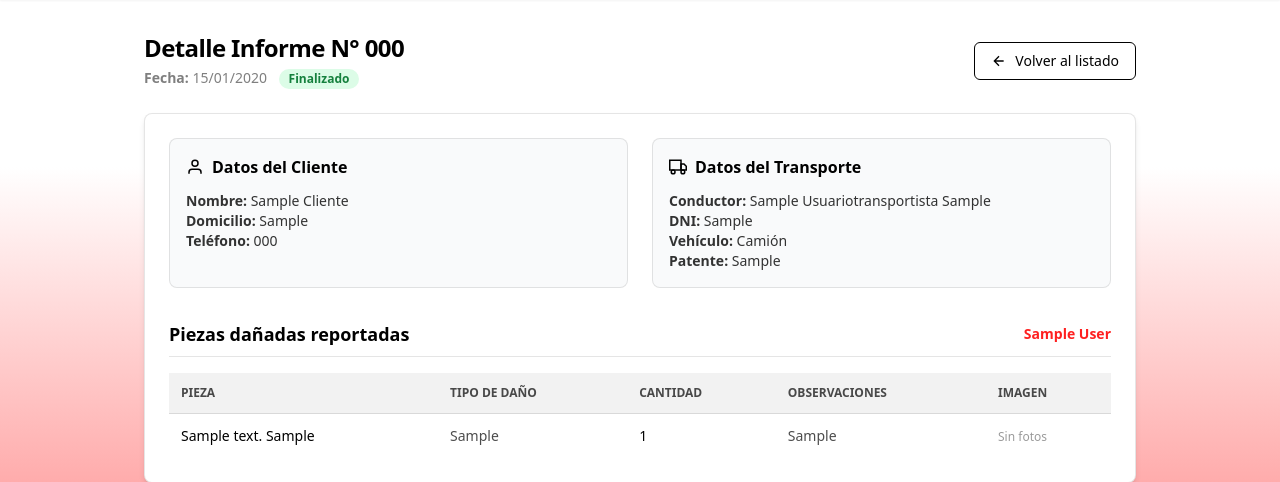
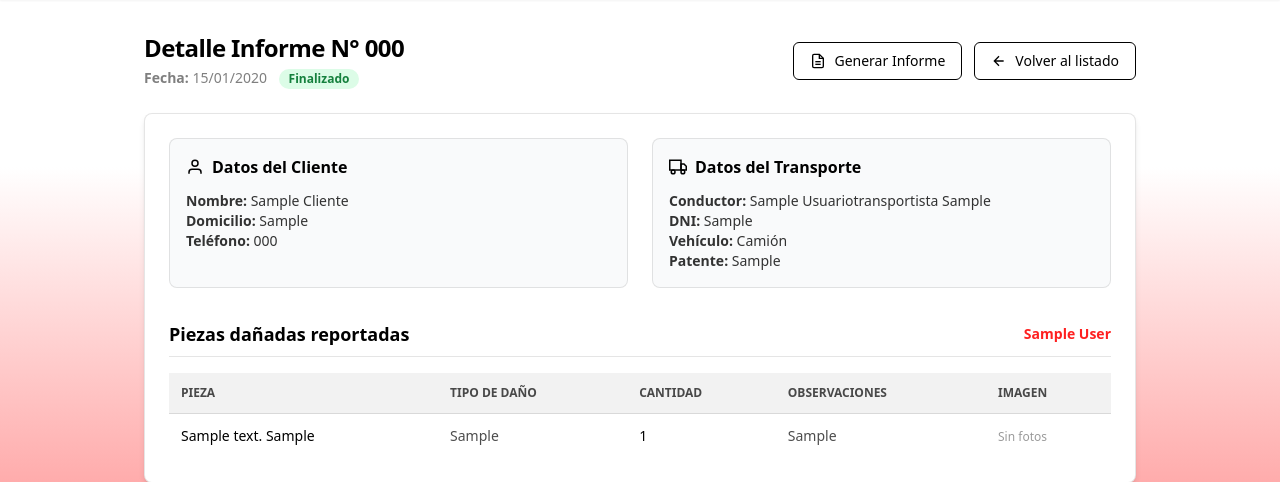
Before and after one commit to Uzi-desing/informes_appweb, a Django app: page /informes/00000000-0000-0000-0000-000000000001/ in a window 1280 px wide. Shown: the part 73-555 px from the top of the page. Run offline with Django 5.2, Linux system fonts and the light colour scheme; a user stored in the database is signed in; tables that the repository leaves empty hold one stand-in row (values such as "Sample post"); some libraries are stand-ins or nearby versions.

Commit message:
feat(informes): añadir en detalle_informe.html el boton para generar el informe

```diff
--- a/src/apps/informes/templates/detalle_informe.html
+++ b/src/apps/informes/templates/detalle_informe.html
@@ -19,11 +19,18 @@
                 {% endif %}
             </span>
         </div>
-        <a href="{% url 'lista_informes' %}"
-           class="inline-flex items-center justify-center rounded-md border border-black dark:border-gray-500 px-4 py-2 text-sm font-medium text-black dark:text-gray-200 hover:bg-brand hover:border-brand hover:text-white transition-colors">
-            <svg xmlns="http://www.w3.org/2000/svg" width="16" height="16" viewBox="0 0 24 24" fill="none" stroke="currentColor" stroke-width="2" class="mr-2"><path d="M19 12H5M12 19l-7-7 7-7"/></svg>
-            Volver al listado
-        </a>
+        <div class="flex flex-row gap-3">
+            <a href="{% url 'generar_reporte_pdf' informe.uuid_identificador %}" target="_blank"
+               class="inline-flex items-center justify-center rounded-md border border-black dark:border-gray-500 px-4 py-2 text-sm font-medium text-black dark:text-gray-200 hover:bg-brand hover:border-brand hover:text-white transition-colors">
+                <svg xmlns="http://www.w3.org/2000/svg" width="16" height="16" viewBox="0 0 24 24" fill="none" stroke="currentColor" stroke-width="2" class="mr-2"><path d="M14 2H6a2 2 0 0 0-2 2v16a2 2 0 0 0 2 2h12a2 2 0 0 0 2-2V8z"/><polyline points="14 2 14 8 20 8"/><line x1="16" y1="13" x2="8" y2="13"/><line x1="16" y1="17" x2="8" y2="17"/></svg>
+                Generar Informe
+            </a>
+            <a href="{% url 'lista_informes' %}"
+               class="inline-flex items-center justify-center rounded-md border border-black dark:border-gray-500 px-4 py-2 text-sm font-medium text-black dark:text-gray-200 hover:bg-brand hover:border-brand hover:text-white transition-colors">
+                <svg xmlns="http://www.w3.org/2000/svg" width="16" height="16" viewBox="0 0 24 24" fill="none" stroke="currentColor" stroke-width="2" class="mr-2"><path d="M19 12H5M12 19l-7-7 7-7"/></svg>
+                Volver al listado
+            </a>
+        </div>
     </div>
 
     <div class="p-6 rounded-lg border border-black/10 dark:border-gray-700 bg-white dark:bg-gray-800 shadow-md">
```
